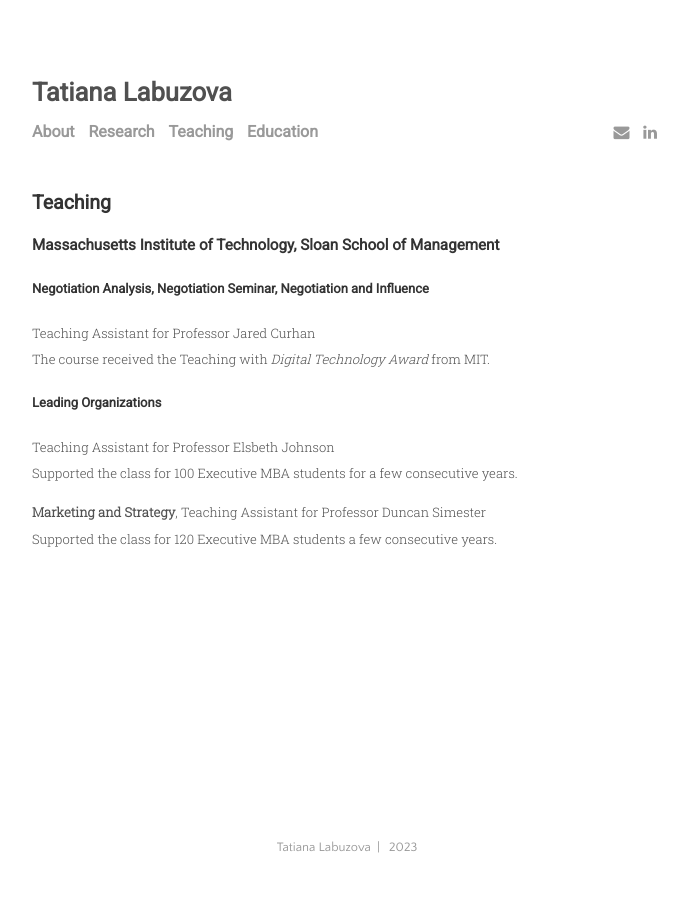
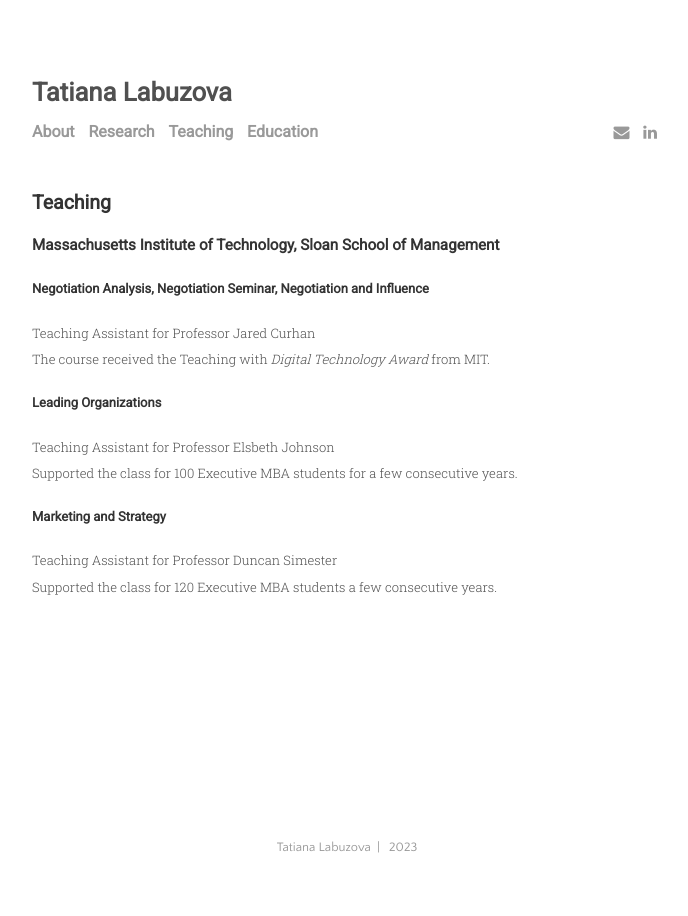
Before and after one commit to tatianalabuzova/tatianalabuzova.github.io, a Jekyll site: the page built from menu/teaching.md, in a window 1280 px wide. Shown: the whole page, without its empty margins (293-981 px from the left). Built offline with Jekyll 4.4.1, drawn with Linux system fonts in a browser that asks for light colours.

```diff
--- a/menu/teaching.md
+++ b/menu/teaching.md
@@ -14,5 +14,6 @@ The course received the Teaching with _Digital Technology Award_ from MIT.
 Teaching Assistant for Professor Elsbeth Johnson <br>
 Supported the class for 100 Executive MBA students for a few consecutive years.
 
-<p><b>Marketing and Strategy</b>, Teaching Assistant for Professor Duncan Simester <br>
-Supported the class for 120 Executive MBA students a few consecutive years.</p>
+#### Marketing and Strategy
+Teaching Assistant for Professor Duncan Simester <br>
+Supported the class for 120 Executive MBA students a few consecutive years.
```
